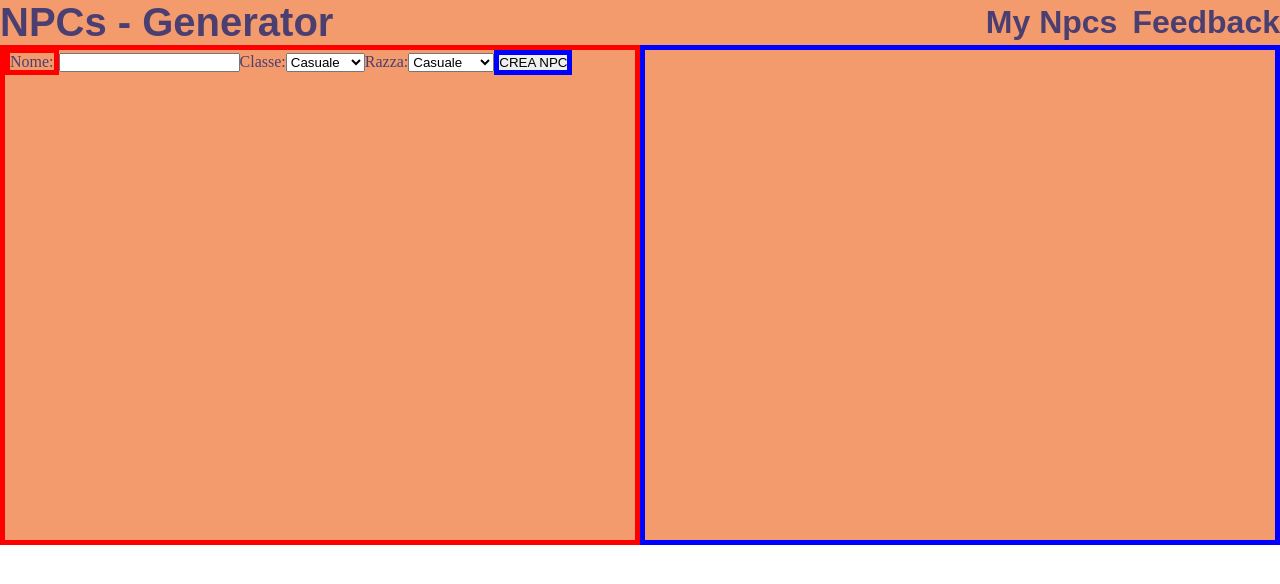
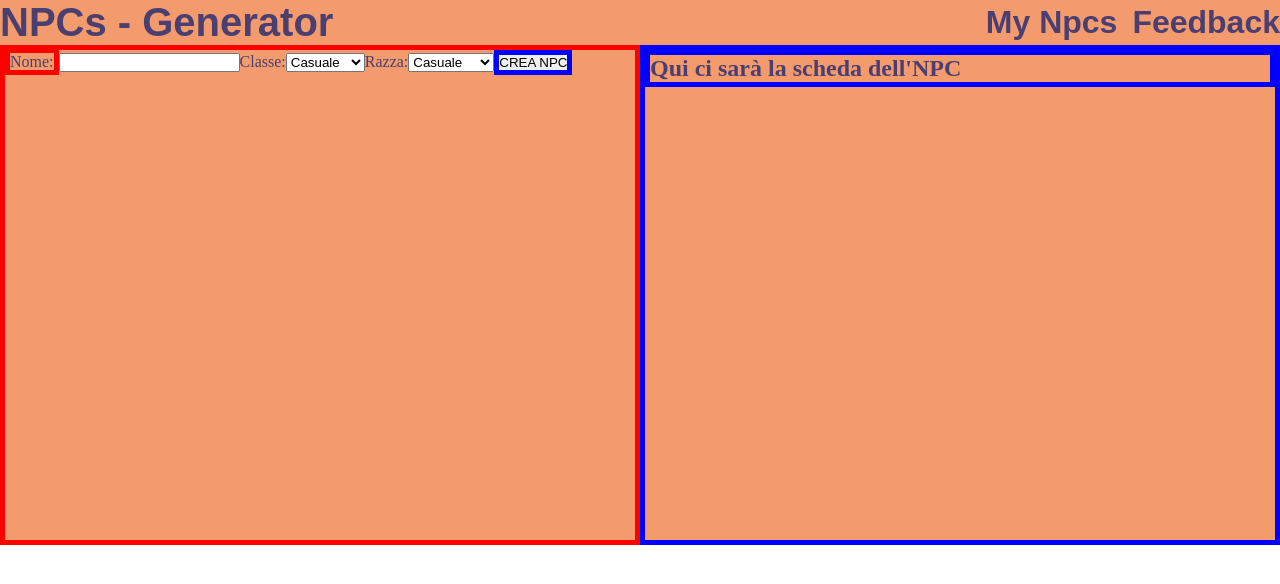
Before and after one commit to AndreaMargutti/npcs-generator, a Vue app: page / in a window 1280 px wide. Shown: the top 584 px of the page. Built offline with nearby package versions, Linux system fonts and the light colour scheme; a web font is replaced by a local one.

Commit message:
add todo

```diff
--- a/src/components/main/AppMain.vue
+++ b/src/components/main/AppMain.vue
@@ -37,7 +37,7 @@ export default {
     </div>
     <!-- sezione display result -->
     <div id="result-field">
-
+      <h1>Qui ci sarà la scheda dell'NPC</h1>
     </div>
   </section>
 </template>
```
